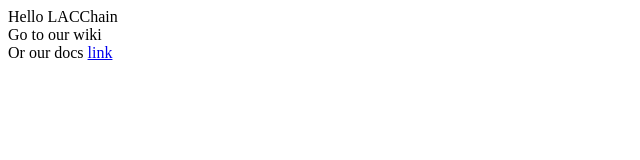
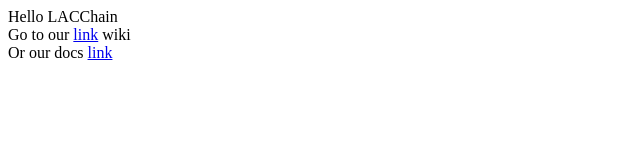
Before and after one commit to lacchain/wiki, a plain HTML site: page index.html in a window 1280 px wide. Shown: the full height of the page, 0-640 px from the left. Drawn offline with Linux system fonts and the light colour scheme.

Commit message:
Updating index.html

```diff
--- a/index.html
+++ b/index.html
@@ -1,7 +1,7 @@
 Hello LACChain
 
 <br>
-Go to our wiki
+Go to our <a href="https://lacchain.github.io/wiki/docs/wiki">link</a>  wiki
 
 <br>
-Or our docs <a href="https://lacchain.github.io/wiki/wiki">link</a>
+Or our docs <a href="https://lacchain.github.io/wiki/docs/page.md">link</a>
```
